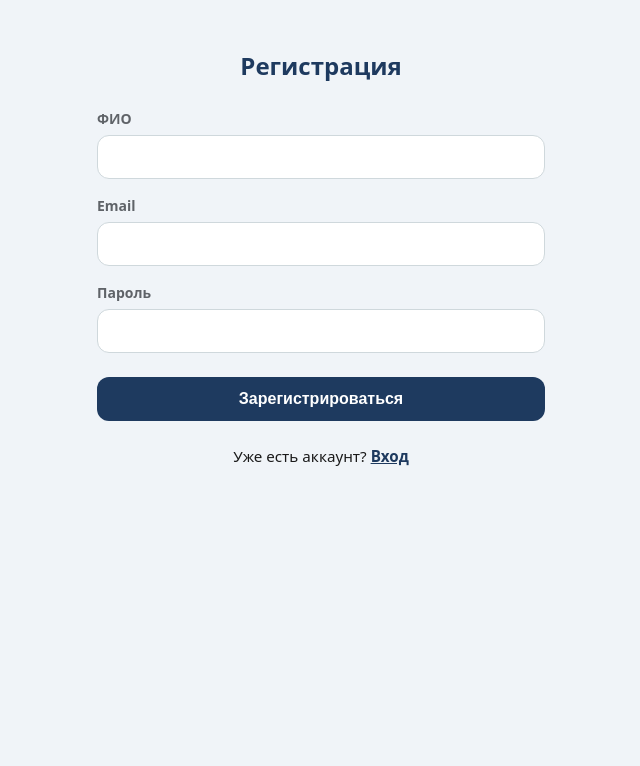
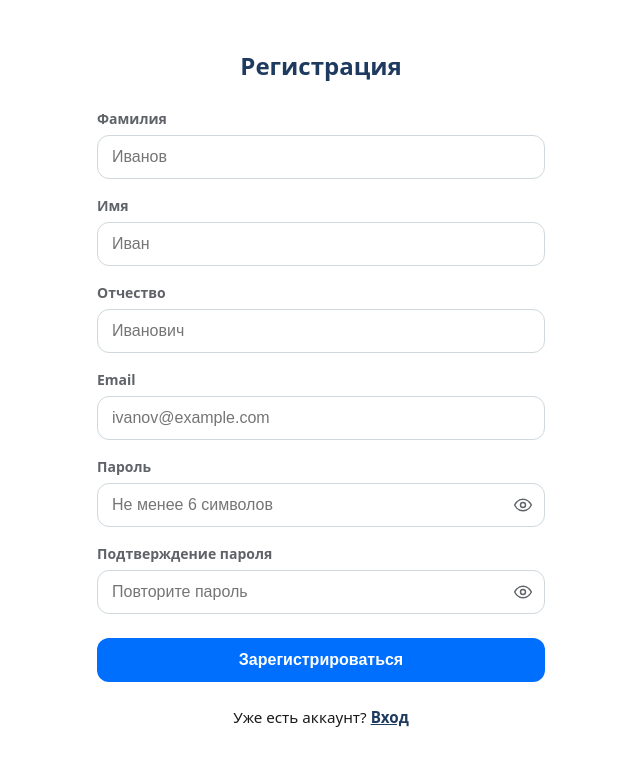
Before and after one commit to Madmaxim22/duty-schedule-frontend, a React (Vite) app: page /register in a window 1280 px wide. Shown: the top 766 px of the page, without its empty margins (319-959 px from the left). Built offline with nearby package versions, Linux system fonts and the light colour scheme; no server answers.

Commit message:
Implement password input component and update styles for improved UI. Replace password fields in Login and Register pages with the new PasswordInput component. Adjust color variables in CSS for better theming and enhance button styles.

```diff
--- a/src/index.css
+++ b/src/index.css
@@ -1,6 +1,8 @@
 :root {
-  --color-bg: #f0f4f8;
+  --color-bg: #ffffff;
   --color-surface: #ffffff;
+  --color-darkest: #006ffd;
+  --color-darkest-hover: #0056d4;
   --color-primary: #1e3a5f;
   --color-primary-hover: #2a5082;
   --color-duty: #2e7d32;
@@ -65,12 +67,12 @@ body {
 }
 
 .btn--primary {
-  background: var(--color-primary);
+  background: var(--color-darkest);
   color: #fff;
 }
 
 .btn--primary:hover:not(:disabled) {
-  background: var(--color-primary-hover);
+  background: var(--color-darkest-hover);
 }
 
 .btn--secondary {
@@ -114,11 +116,52 @@ body {
   border: 1px solid #cfd8dc;
   border-radius: var(--radius);
   font-size: 1rem;
+  transition: border-color 0.15s;
+}
+
+.field__input:hover:not(:disabled):not(:focus) {
+  border-color: var(--color-darkest);
 }
 
 .field__input:focus {
-  outline: 2px solid var(--color-primary);
+  outline: 2px solid var(--color-darkest);
   outline-offset: 1px;
+  border-color: var(--color-darkest);
+}
+
+.field__password-wrap {
+  position: relative;
+}
+
+.field__input--password {
+  width: 100%;
+  padding-right: 48px;
+}
+
+.field__password-toggle {
+  position: absolute;
+  top: 0;
+  right: 0;
+  bottom: 0;
+  width: 44px;
+  display: flex;
+  align-items: center;
+  justify-content: center;
+  padding: 0;
+  border: none;
+  background: transparent;
+  color: var(--color-muted);
+  cursor: pointer;
+  border-radius: 0 var(--radius) var(--radius) 0;
+}
+
+.field__password-toggle:hover {
+  color: var(--color-darkest);
+}
+
+.field__password-toggle:focus-visible {
+  outline: 2px solid var(--color-darkest);
+  outline-offset: -2px;
 }
 
 .field__error {
--- a/src/pages/LoginPage.tsx
+++ b/src/pages/LoginPage.tsx
@@ -4,6 +4,7 @@ import { z } from 'zod';
 import { Link, Navigate, useNavigate } from 'react-router-dom';
 import { useAuth } from '@/features/auth/AuthContext';
 import { Input } from '@/shared/ui/Input';
+import { PasswordInput } from '@/shared/ui/PasswordInput';
 import { Button } from '@/shared/ui/Button';
 import { useState } from 'react';
 
@@ -43,9 +44,8 @@ export function LoginPage() {
       <h1 className="auth-page__title">Вход</h1>
       <form className="auth-form" onSubmit={onSubmit}>
         <Input label="Email" type="email" autoComplete="email" {...register('email')} error={errors.email?.message} />
-        <Input
+        <PasswordInput
           label="Пароль"
-          type="password"
           autoComplete="current-password"
           {...register('password')}
           error={errors.password?.message}
--- a/src/pages/RegisterPage.tsx
+++ b/src/pages/RegisterPage.tsx
@@ -5,13 +5,22 @@ import { z } from 'zod';
 import { Link, Navigate } from 'react-router-dom';
 import { useAuth } from '@/features/auth/AuthContext';
 import { Input } from '@/shared/ui/Input';
+import { PasswordInput } from '@/shared/ui/PasswordInput';
 import { Button } from '@/shared/ui/Button';
 
-const schema = z.object({
-  fullName: z.string().min(2, 'Укажите ФИО'),
-  email: z.string().email('Некорректный email'),
-  password: z.string().min(6, 'Пароль не менее 6 символов'),
-});
+const schema = z
+  .object({
+    lastName: z.string().min(1, 'Укажите фамилию'),
+    firstName: z.string().min(1, 'Укажите имя'),
+    patronymic: z.string().min(1, 'Укажите отчество'),
+    email: z.string().email('Некорректный email'),
+    password: z.string().min(6, 'Пароль не менее 6 символов'),
+    confirmPassword: z.string().min(1, 'Подтвердите пароль'),
+  })
+  .refine((data) => data.password === data.confirmPassword, {
+    message: 'Пароли не совпадают',
+    path: ['confirmPassword'],
+  });
 
 type FormData = z.infer<typeof schema>;
 
@@ -33,7 +42,10 @@ export function RegisterPage() {
     setError('');
     setMessage('');
     try {
-      const msg = await registerUser(data.email, data.password, data.fullName);
+      const fullName = [data.lastName, data.firstName, data.patronymic]
+        .map((part) => part.trim())
+        .join(' ');
+      const msg = await registerUser(data.email, data.password, fullName);
       setMessage(msg);
     } catch (e) {
       setError(e instanceof Error ? e.message : 'Ошибка регистрации');
@@ -44,14 +56,48 @@ export function RegisterPage() {
     <div className="auth-page">
       <h1 className="auth-page__title">Регистрация</h1>
       <form className="auth-form" onSubmit={onSubmit}>
-        <Input label="ФИО" {...register('fullName')} error={errors.fullName?.message} />
-        <Input label="Email" type="email" autoComplete="email" {...register('email')} error={errors.email?.message} />
         <Input
+          label="Фамилия"
+          placeholder="Иванов"
+          autoComplete="family-name"
+          {...register('lastName')}
+          error={errors.lastName?.message}
+        />
+        <Input
+          label="Имя"
+          placeholder="Иван"
+          autoComplete="given-name"
+          {...register('firstName')}
+          error={errors.firstName?.message}
+        />
+        <Input
+          label="Отчество"
+          placeholder="Иванович"
+          autoComplete="additional-name"
+          {...register('patronymic')}
+          error={errors.patronymic?.message}
+        />
+        <Input
+          label="Email"
+          type="email"
+          placeholder="ivanov@example.com"
+          autoComplete="email"
+          {...register('email')}
+          error={errors.email?.message}
+        />
+        <PasswordInput
           label="Пароль"
-          type="password"
+          placeholder="Не менее 6 символов"
           autoComplete="new-password"
           {...register('password')}
           error={errors.password?.message}
+        />
+        <PasswordInput
+          label="Подтверждение пароля"
+          placeholder="Повторите пароль"
+          autoComplete="new-password"
+          {...register('confirmPassword')}
+          error={errors.confirmPassword?.message}
         />
         {error ? <p className="form-message form-message--error">{error}</p> : null}
         {message ? <p className="form-message form-message--success">{message}</p> : null}
--- /dev/null
+++ b/src/shared/ui/PasswordInput.tsx
@@ -0,0 +1,68 @@
+import { forwardRef, useState, type InputHTMLAttributes } from 'react';
+
+type Props = Omit<InputHTMLAttributes<HTMLInputElement>, 'type'> & {
+  label: string;
+  error?: string;
+};
+
+function EyeIcon({ open }: { open: boolean }) {
+  if (open) {
+    return (
+      <svg width="20" height="20" viewBox="0 0 24 24" fill="none" aria-hidden="true">
+        <path
+          d="M2 12s3.5-7 10-7 10 7 10 7-3.5 7-10 7S2 12 2 12Z"
+          stroke="currentColor"
+          strokeWidth="1.75"
+          strokeLinecap="round"
+          strokeLinejoin="round"
+        />
+        <circle cx="12" cy="12" r="3" stroke="currentColor" strokeWidth="1.75" />
+      </svg>
+    );
+  }
+  return (
+    <svg width="20" height="20" viewBox="0 0 24 24" fill="none" aria-hidden="true">
+      <path
+        d="M3 3l18 18M10.58 10.58A3 3 0 0 0 12 15a3 3 0 0 0 2.42-4.42M9.88 5.09A10.94 10.94 0 0 1 12 5c6.5 0 10 7 10 7a18.2 18.2 0 0 1-4.12 5.12M6.61 6.61C3.78 8.4 2 12 2 12s3.5 7 10 7a10.8 10.8 0 0 0 4.39-.89"
+        stroke="currentColor"
+        strokeWidth="1.75"
+        strokeLinecap="round"
+        strokeLinejoin="round"
+      />
+    </svg>
+  );
+}
+
+export const PasswordInput = forwardRef<HTMLInputElement, Props>(
+  ({ label, error, id, className = '', ...props }, ref) => {
+    const [visible, setVisible] = useState(false);
+    const inputId = id ?? props.name;
+
+    return (
+      <label className={`field ${className}`.trim()} htmlFor={inputId}>
+        <span className="field__label">{label}</span>
+        <div className="field__password-wrap">
+          <input
+            ref={ref}
+            id={inputId}
+            className="field__input field__input--password"
+            type={visible ? 'text' : 'password'}
+            {...props}
+          />
+          <button
+            type="button"
+            className="field__password-toggle"
+            onClick={() => setVisible((v) => !v)}
+            aria-label={visible ? 'Скрыть пароль' : 'Показать пароль'}
+            aria-pressed={visible}
+          >
+            <EyeIcon open={!visible} />
+          </button>
+        </div>
+        {error ? <span className="field__error">{error}</span> : null}
+      </label>
+    );
+  },
+);
+
+PasswordInput.displayName = 'PasswordInput';
```
